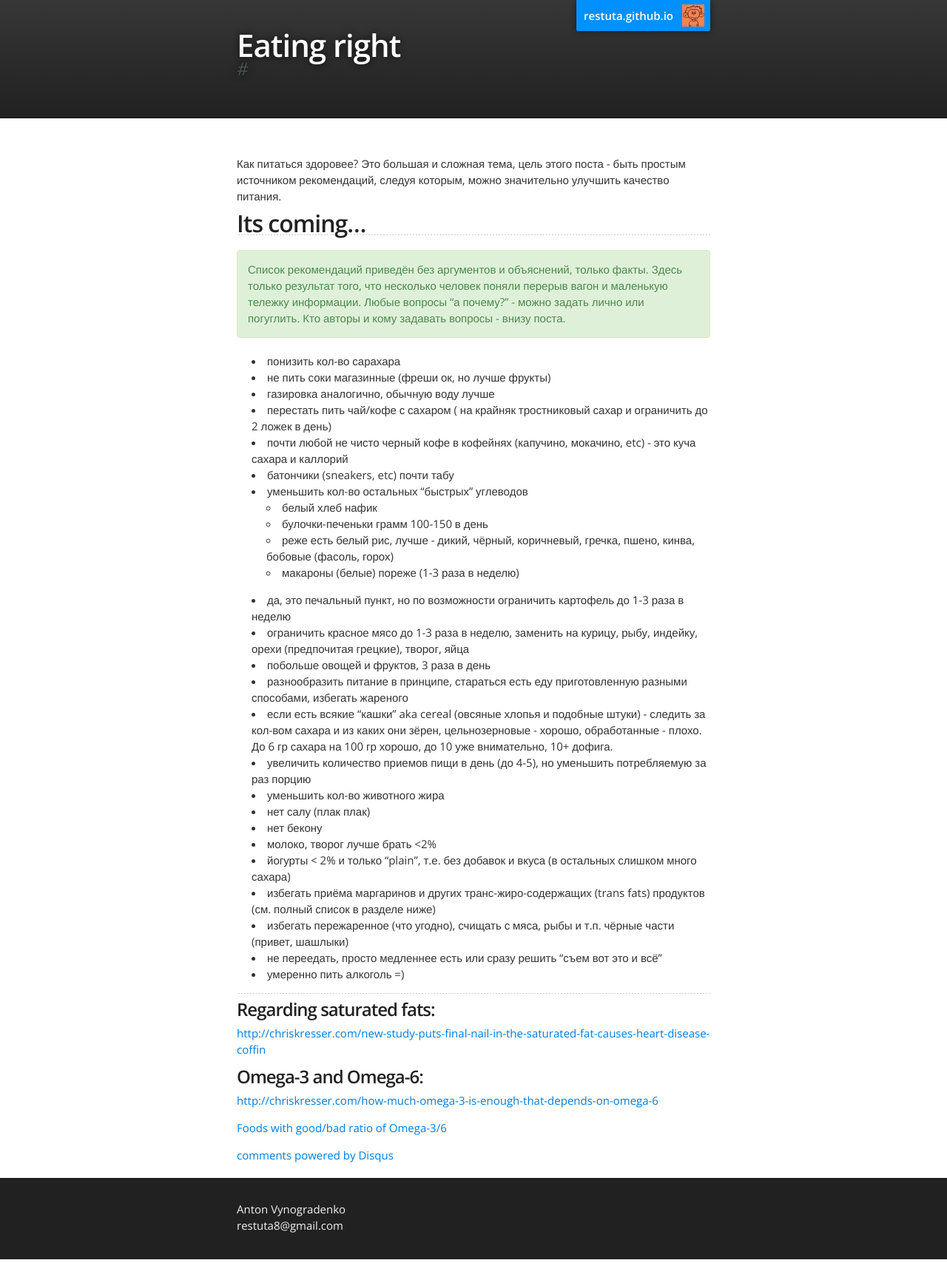
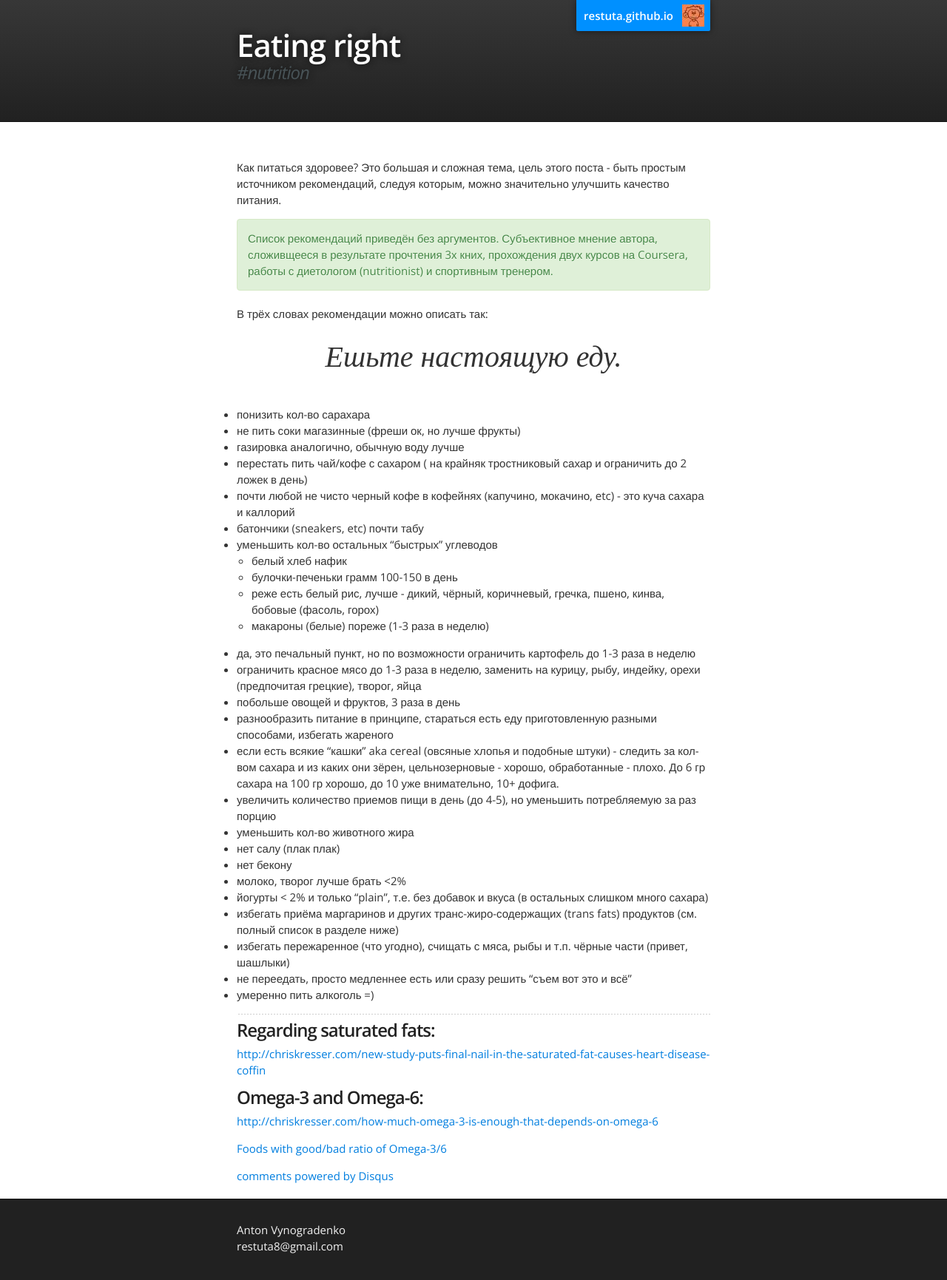
Before and after one commit to Restuta/restuta.github.io, a Jekyll site: the page built from _posts/2013-06-11-eating-right.markdown, in a window 1280 px wide. Shown: the whole page at 74% size. Built offline with Jekyll 4.4.1, drawn with Linux system fonts in a browser that asks for light colours; comment, search, counter and statistics services are not loaded; before the commit the page ends 1703 px from its top, so only the background shows below that.

Commit message:
fixed styles and updated post about nutrition

```diff
--- a/_layouts/default.html
+++ b/_layouts/default.html
@@ -18,7 +18,7 @@
         <header class="inner">
           <a id="forkme_banner" href="http://restuta.github.io">restuta.github.io</a>
           <h1 id="project_title">{{ page.title }}</h1>
-          <h2 id="project_tagline">#{{ page.tags }}</h2>
+          <h2 id="project_tagline">#{{ page.tags | join:' #' }}</h2>
         </header>
     </div>
 
--- a/_posts/2013-06-11-eating-right.markdown
+++ b/_posts/2013-06-11-eating-right.markdown
@@ -1,13 +1,19 @@
 ---
 layout: post
+tags: nutrition
 title: Eating right
 ---
 
 Как питаться здоровее? Это большая и сложная тема, цель этого поста - быть простым источником рекомендаций, следуя которым, можно значительно улучшить качество питания.
 
-##Its coming...
 <blockquote class="block green-block">
- 	<p>Список рекомендаций приведён без аргументов и объяснений, только факты. Здесь только результат того, что несколько человек поняли перерыв вагон и маленькую тележку информации. Любые вопросы “а почему?” - можно задать лично или погуглить. Кто авторы и кому задавать вопросы - внизу поста.</p>
+ 	<p>Список рекомендаций приведён без аргументов. Субъективное мнение автора, сложивщееся в результате прочтения 3х кних, прохождения двух курсов на Coursera, работы с диетологом (nutritionist) и спортивным тренером.</p>
+</blockquote>
+
+В трёх словах рекомендации можно описать так:
+
+<blockquote class="wide">
+Ешьте настоящую еду.
 </blockquote>
 
 * понизить кол-во сарахара
--- a/css/stylesheet.css
+++ b/css/stylesheet.css
@@ -218,7 +218,10 @@ ul, ol, dl {
 }
 
 ul li {
-  list-style: inside;
+  list-style-type: disc;
+}
+
+ul li ul {
   padding-left: 20px;
 }
 
@@ -338,6 +341,7 @@ Full-Width Styles
   font-weight: 300;
   background: none;
   text-shadow: #111 0px 0px 10px;
+  margin-top: 15px;
 }
 
 #downloads {
@@ -448,3 +452,29 @@ Small Device Styles
   }
 
 }
+
+
+/*****************
+Custom styles
+******************/
+
+/* supporting wide quotes */
+blockquote.wide {
+    padding: .25rem!important;
+    margin-top: 1rem!important;
+    margin-bottom: 2.1rem!important;
+    font-style: italic!important;
+    font-size: 2.5rem!important;
+    font-family: serif!important;
+    line-height: 1.4!important;
+    text-align: center!important;
+    max-width: 65.625rem!important;
+    color: #333;
+    border-left: 0px;
+}
+
+/*blockquote {
+    border-left: none!important;
+}*/
+
+}
```
Also changed, not shown: _posts/2013-06-12-start-of-my-cycling.md (+1 -0 lines), _posts/2013-6-19-vegeterians.md (+1 -0 lines), index.html (+5 -3 lines).
